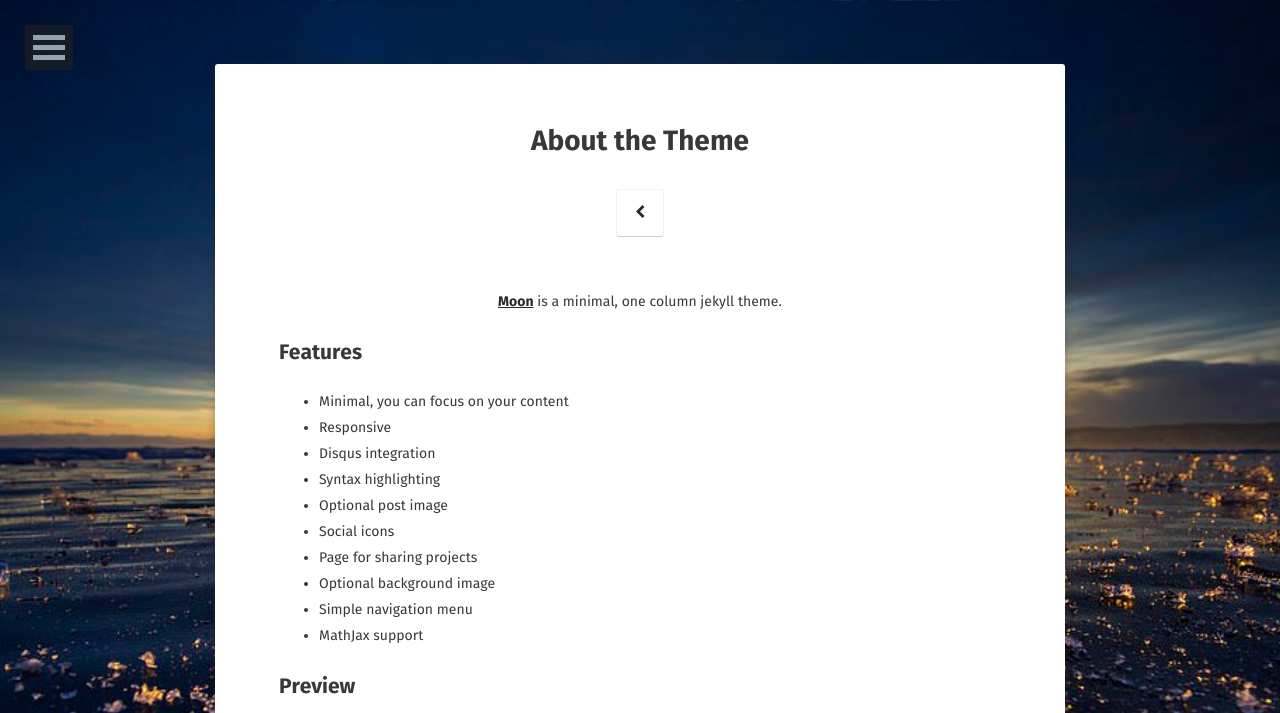
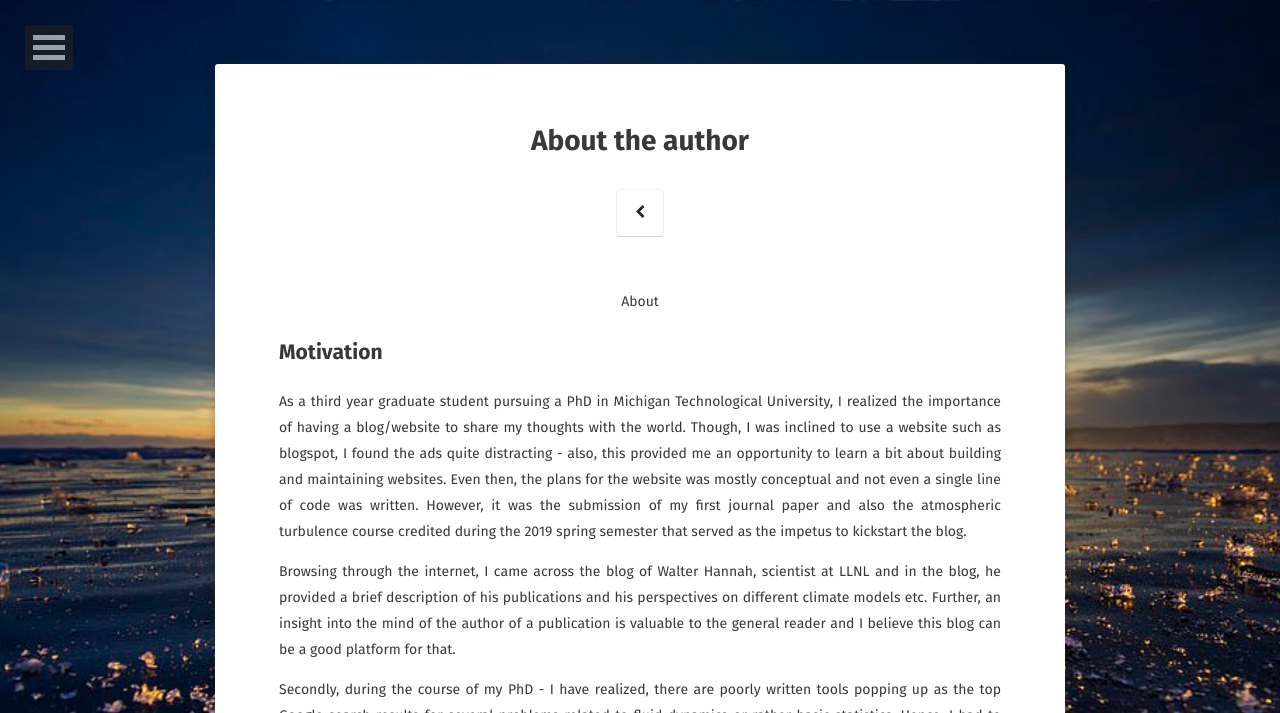
Before and after one commit to naivethoughts/naivethoughts.github.io, a Jekyll site: the page built from about/index.md, in a window 1280 px wide. Shown: the top 713 px of the page. Built offline with Jekyll 4.4.1, drawn with Linux system fonts in a browser that asks for light colours; some web fonts are replaced; some of the changed text lies outside the part shown; grey boxes are pictures that could not be loaded.

Commit message:
Modified Motication

```diff
--- a/about/index.md
+++ b/about/index.md
@@ -1,37 +1,33 @@
 ---
 layout: page
-title: About the Theme
-tags: [about, Jekyll, theme, moon]
+title: About the author
+tags: [about, author, phd]
 date: 2016-03-21
 comments: false
 ---
 
-<center><a href="http://taylantatli.github.io/Moon"><b>Moon</b></a> is a minimal, one column jekyll theme.</center>
+<center>About</center>
 
-## Features
-* Minimal, you can focus on your content
-* Responsive
-* Disqus integration
-* Syntax highlighting
-* Optional post image
-* Social icons
-* Page for sharing projects
-* Optional background image
-* Simple navigation menu
-* MathJax support
+## Motivation
+As a third year graduate student pursuing a PhD in Michigan Technological University,
+I realized the importance of having a blog/website to share my thoughts with the world.
+Though, I was inclined to use a website such as blogspot, I found the ads quite
+distracting - also, this provided me an opportunity to learn a bit about building and
+maintaining websites. Even then, the plans for the website was mostly conceptual and
+not even  a single line of code was written. However, it was the submission of my first
+journal paper and also the atmospheric turbulence course credited during the 2019 spring semester
+that served as the impetus to kickstart the blog.
 
-## Preview
+Browsing through the internet, I came across the blog of Walter Hannah, scientist at LLNL
+and in the blog, he provided a brief description of his publications and his perspectives on
+different climate models etc. Further, an insight into the mind of the author of a
+publication is valuable to the general reader and I believe this blog can be a good platform for that.
 
-{% capture images %}
-    https://cloud.githubusercontent.com/assets/754514/14509720/61c61058-01d6-11e6-93ab-0918515ecd56.png
-    https://cloud.githubusercontent.com/assets/754514/14509716/61ac6c8e-01d6-11e6-879f-8308883de790.png
-{% endcapture %}
-{% include gallery images=images caption="Screenshots of Moon Theme" cols=2 %}
-
-See a [live version of Moon](http://taylantatli.github.io/Moon) hosted on GitHub.
-
-## Getting Started
-
-To learn how to install and use this theme check out the [Setup Guide](http://taylantatli.me/Moon/moon-theme/) for more information.
-
-[Install Moon](https://github.com/TaylanTatli/Moon){: .btn}
+Secondly, during the course of my PhD - I have realized, there are poorly written tools popping up as
+the top Google search results for several problems related to fluid dynamics or rather basic statistics.
+Hence, I had to struggle a lot to differentiate between good and bad code. (*Someone can bin my code can also as bad*)
+Therefore, I also want to share the simple tools - developed by me based on several other codes to serve as a general
+guideline to novice programmers.
+> Most of the codes are in Matlab and uses inbuilt functions - Hence, I am working on a python version of these
+codes and will be uploding after testing. Please feel free to contact me via mail - if you have any suggestions or
+corner cases.
```
Also changed, not shown: _layouts/2019-03-13-fourier-transform.md (added, +8 -0 lines).
